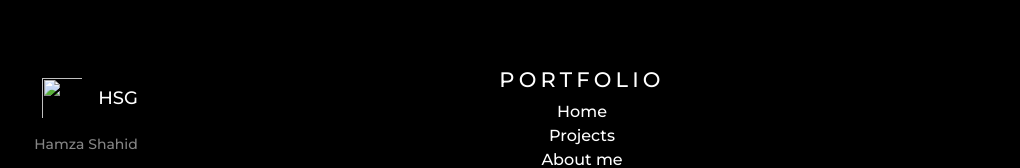
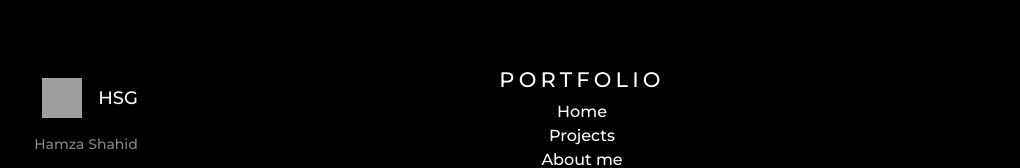
Before and after one commit to HSGHamza/Portfolio, a plain HTML site: page index.html in a window 1280 px wide. Shown: the part 1404-1572 px from the top of the page, without its empty margins (58-1078 px from the left). Drawn offline with Linux system fonts and the light colour scheme; the site is published under a folder, as on GitHub Pages, so addresses that start at the root find nothing.

```diff
--- a/index.html
+++ b/index.html
@@ -93,7 +93,7 @@
             <div id="footer-container" class="footer-container">
             <div class="footer-info">
                 <a href="#" class="footer-tittle">
-                    <img src="/Content/HSG.png">
+                    <img src="Content/HSG.png">
                     <span>HSG</span>
                     </a>
                     <p class="footer-tagline">Hamza Shahid</p>
```
